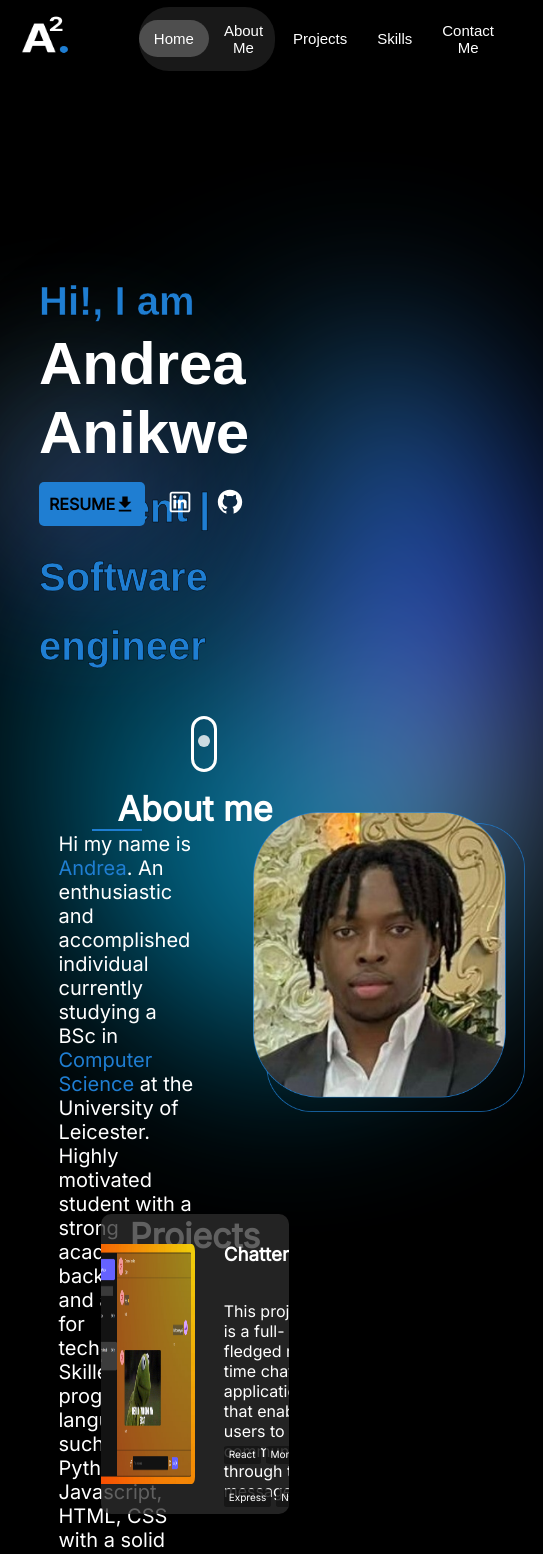
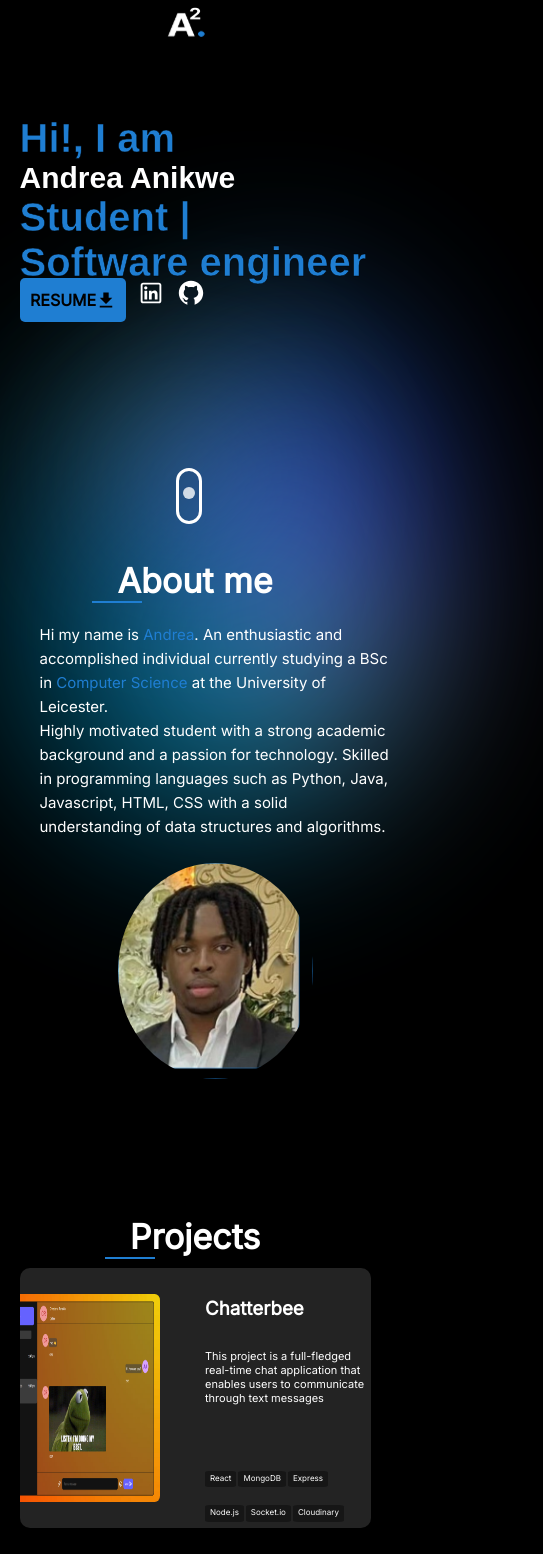
Before and after one commit to AndreaA33/Portfolio, a React (Create React App) app: page / in a window 390 px wide. Shown: the top 1554 px of the page, 543 px wide, since content can reach past the window. Built offline with nearby package versions, Linux system fonts and the light colour scheme.

Commit message:
Phone optimisation v1

```diff
--- a/src/page components/about me/aboutme.css
+++ b/src/page components/about me/aboutme.css
@@ -27,3 +27,47 @@
     position: relative;
     right: 31%
 }
+
+@media (min-width: 390px) and (max-width: 844px) {
+
+    .aboutme-main {
+        display: flex;
+        flex-direction: column;
+        color: white;
+        align-items: center;
+        padding: 20px;
+        margin: 0 auto;
+        width: 100%;
+    }
+
+    .aboutme-main-p {
+        width: 90%;
+        margin: 20px 0;
+        font-size: 15px;
+        padding: 0;
+        text-align: start;
+        line-height: 1.6;
+    }
+
+    .aboutme-pfp {
+        width: 50%;
+        height: auto;
+        max-width: 300px;
+        margin: 20px 0;
+        border-radius: 50%;
+    }
+
+    .aboutme-heading {
+        margin-top: 20px;
+        margin-bottom: 20px;
+        text-align: center;
+        font-size: 24px;
+        padding-bottom: 25px;
+    }
+
+    .aboutme a {
+        display: block;
+        text-align: center;
+        margin: 10px auto;
+    }
+}
--- a/src/page components/contact me/contactme.css
+++ b/src/page components/contact me/contactme.css
@@ -76,3 +76,28 @@
 .submit-input:hover{
     cursor: pointer;
 }
+
+@media (min-width: 390px) and (max-width: 844px) {
+
+    .contactme-main{
+        display: flex;
+        flex-direction: column;
+        justify-content: center;
+        align-items: center;
+        color: white;
+        margin-bottom: 20px;
+    }
+
+    .contact-form{
+        display: flex;
+        flex-direction: column;
+        gap: 10px;
+        height: 300px;
+        width: 60%;
+        padding-top: 2%;
+    }
+
+    .contactme-main p{
+        font-size: 12px;
+    }
+}
--- a/src/page components/main/main.css
+++ b/src/page components/main/main.css
@@ -15,11 +15,6 @@
     margin-top: 10px;
 }
 
-
-.main-dots{
-    height: 40px;
-    width: 10px;
-}
 
 .main-link{
     height: 30px;
@@ -151,3 +146,121 @@ body::after {
 		top: 20px;
 	}
 }
+
+
+@media (min-width: 390px) and (max-width: 844px) {
+  .main {
+      color: white;
+      padding-bottom: 5%;
+  }
+
+  .main-links {
+      display: flex;
+      flex-direction: row;
+      position: relative;
+      left: 0;
+      align-items: flex-start;
+      row-gap: 5px;
+      width: 100%;
+      gap: 10px;
+      margin-top: 20px;
+      padding-left: 20px;
+  }
+
+  .main-link {
+      height: 30px;
+      color: white;
+      font-size: 16px;
+  }
+
+  .main-link:hover {
+      cursor: pointer;
+  }
+
+  .main-heading {
+      display: flex;
+      flex-direction: column;
+      position: relative;
+      top: 20%;
+      left: 5%;
+      font-size: 20px;
+      font-family: Arial, Helvetica, sans-serif;
+      width: 90%;
+      text-align: start;
+      padding-bottom: 30%;
+  }
+
+  body::before,
+  body::after {
+      content: '';
+      position: absolute;
+      z-index: -1;
+      opacity: 0.8;
+  }
+
+  body::before {
+      background: var(--third-glow);
+      border-radius: 50%;
+      width: 60vw;
+      height: 60vw;
+      margin-left: -100px;
+      filter: blur(90px);
+      top: calc(50vh - 60vw / 2);
+      left: calc(50vw);
+      animation: animateBefore 7s cubic-bezier(0.47, 0, 0.745, 0.715) infinite;
+  }
+
+  body::after {
+      background: var(--secondary-glow);
+      border-radius: 50%;
+      width: 400px;
+      height: 500px;
+      filter: blur(90px);
+      top: calc(50vh - 60vw / 2);
+      left: calc(50vw - 60vw / 2);
+      animation: animateAfter 7s cubic-bezier(0.47, 0, 0.745, 0.715) infinite;
+  }
+
+  .mouse {
+      width: 20px;
+      height: 50px;
+      border: 3px solid #ffffff;
+      border-radius: 60px;
+      left: 45%;
+      top: 15%;
+      position: relative;
+  }
+
+  .mouse::before {
+      content: '';
+      width: 12px;
+      height: 12px;
+      position: absolute;
+      top: 10px;
+      left: 50%;
+      transform: translateX(-50%);
+      background-color: #ffffff;
+      border-radius: 50%;
+      opacity: 1;
+      animation: wheel 2s infinite;
+      -webkit-animation: wheel 2s infinite;
+  }
+
+  .mouse:hover {
+      cursor: pointer;
+  }
+
+  @keyframes wheel {
+      to {
+          opacity: 0;
+          top: 40px;
+      }
+  }
+
+  @-webkit-keyframes wheel {
+      to {
+          opacity: 0;
+          top: 20px;
+      }
+  }
+}
--- a/src/page components/navbar/navbar.css
+++ b/src/page components/navbar/navbar.css
@@ -66,3 +66,57 @@ body {
 .logo:hover{
     cursor: pointer;
 }
+
+
+@media (min-width: 390px) and (max-width: 844px) {
+    .navbar {
+        display: flex;
+        flex-direction: column;
+        justify-content: center;
+        color: white;
+        align-items: center;
+        height: auto;
+        width: 80%;
+        top: 0;
+        z-index: 10;
+    }
+
+    .nav-container {
+       visibility: hidden;
+    }
+
+    .navbar-button, .selected-button {
+        background: none;
+        color: white;
+        border: none;
+        font-size: 11px;
+        border-radius: 20px;
+        padding: 10px 20px;
+        margin: 5px;
+        width: auto;
+    }
+
+    .navbar-button:hover, .selected-button:hover {
+        transition: 100ms;
+        border-radius: 20px;
+        cursor: pointer;
+        background-color: rgba(255, 255, 255, 0.2);
+    }
+
+    .selected-button {
+        background-color: rgba(182, 182, 182, 0.5);
+        transition: 0.3s ease-in;
+    }
+
+    .logo {
+        height: 40px;
+        width: 40px;
+        margin-bottom: 10px;
+    }
+
+    .logo:hover {
+        cursor: pointer;
+        transform: scale(1.1);
+        transition: transform 0.2s ease;
+    }
+}
--- a/src/page components/projects/projects.css
+++ b/src/page components/projects/projects.css
@@ -117,3 +117,83 @@
     font-size: 10px;
     text-align: center;
 }
+
+@media (min-width: 390px) and (max-width: 844px) {
+
+    .project-heading{
+        position: relative;
+        top: 5%;
+        margin-bottom: 20%;
+    }
+
+    .project-main{
+        display: flex;
+        flex-direction: column;
+        position: relative;
+        left: 5%;
+        width: 90%;
+        margin-bottom: 3%;
+        gap: 60px;
+        flex-wrap: nowrap;
+        align-items: center;
+    }
+
+    .project1, .project2 {
+        display: flex;
+        flex-direction: row;
+        width: 100%;
+        max-width: 600px;
+        border-radius: 10px;
+        height: 260px;
+        overflow: hidden;
+        background-color: rgba(46, 46, 46, 0.76);
+        margin: 0 auto;
+    }
+
+    .project-desc p{
+        text-align: start;
+        padding-right: 2px;
+        font-size: 11px;
+    }
+
+    .project-language{
+        display: flex;
+        justify-content: start;
+        width: 95%;
+        gap: 2px;
+        flex-wrap: wrap;
+        height: 35px;
+    }
+
+    .imgright{
+        position: relative;
+        top: 10%;
+        width: 45%;
+        height: 100%;
+        right: -5%;
+        border-radius: 3%;
+        transition: transform 0.1s ease;
+    }
+
+    .imgleft{
+        position: relative;
+        top: 10%;
+        width: 50%;
+        height: 80%;
+        left: -10%;
+        border-radius: 3%;
+        transition: transform 0.1s ease;
+    }
+
+    .project-language p{
+        background-color: rgba(20, 20, 20, 0.833);
+        border-radius: 10%;
+        padding-left: 5px;
+        padding-right: 5px;
+        padding-top: 2px;
+        color: white;
+        font-size: 8px;
+        text-align: center;
+    }
+
+}
--- a/src/page components/skills/skills.css
+++ b/src/page components/skills/skills.css
@@ -40,3 +40,30 @@
     position: relative;
     width: 50px;
 }
+
+@media (min-width: 390px) and (max-width: 844px) {
+
+    .skills-heading{
+        position: relative;
+        top: 5%;
+        margin-bottom: 10%;
+    }
+
+    .skill{
+        display: flex;
+        align-items: center;
+        border-radius: 10px;
+        background-color: rgb(39, 39, 39);
+        width: fit-content;
+        color: white ;
+        padding-left: 10px;
+        padding-right: 10px;
+        padding-top: 2px;
+        padding-bottom: 2px;
+    }
+
+    .skill img{
+        position: relative;
+        width: 30px;
+    }
+}
```
